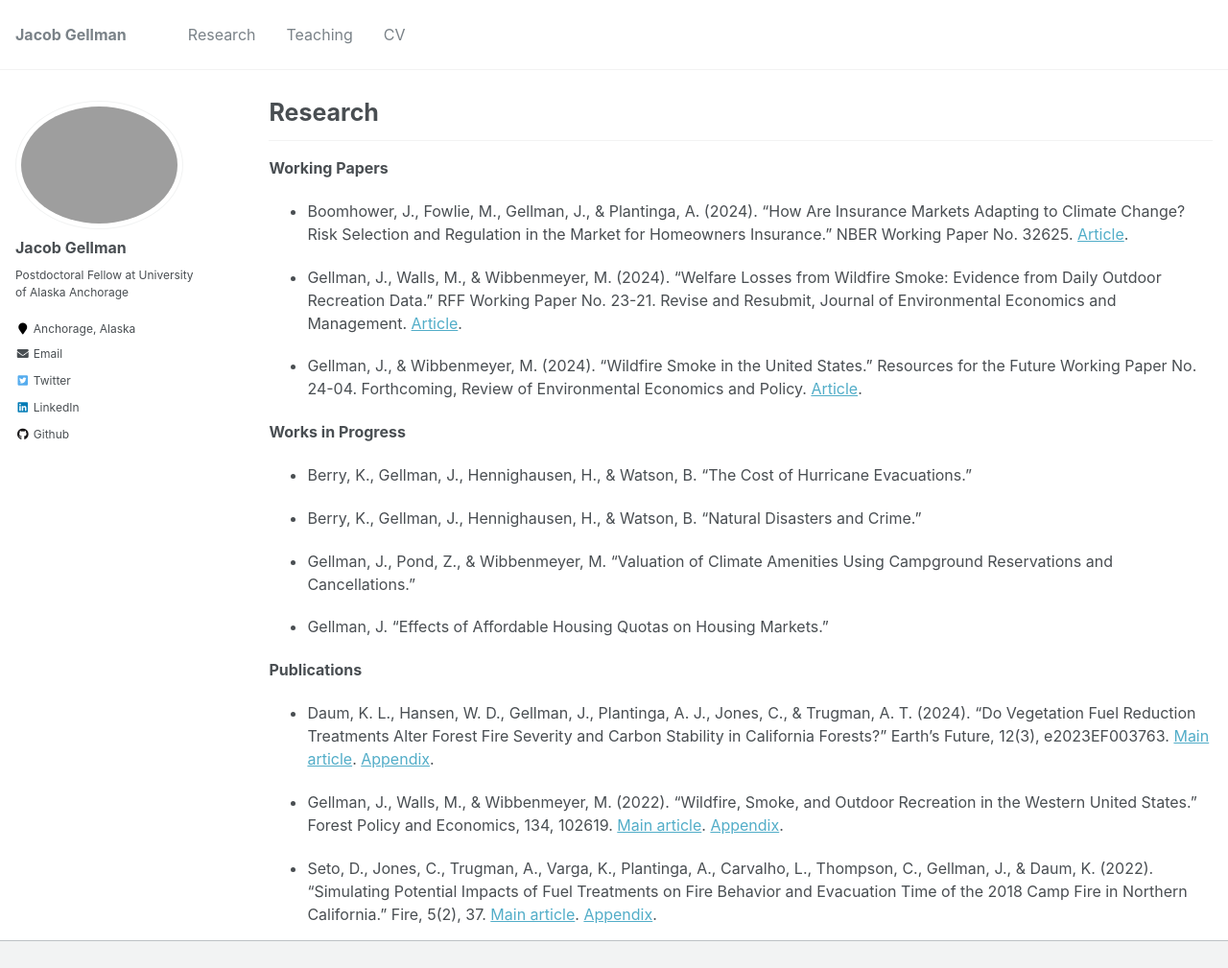
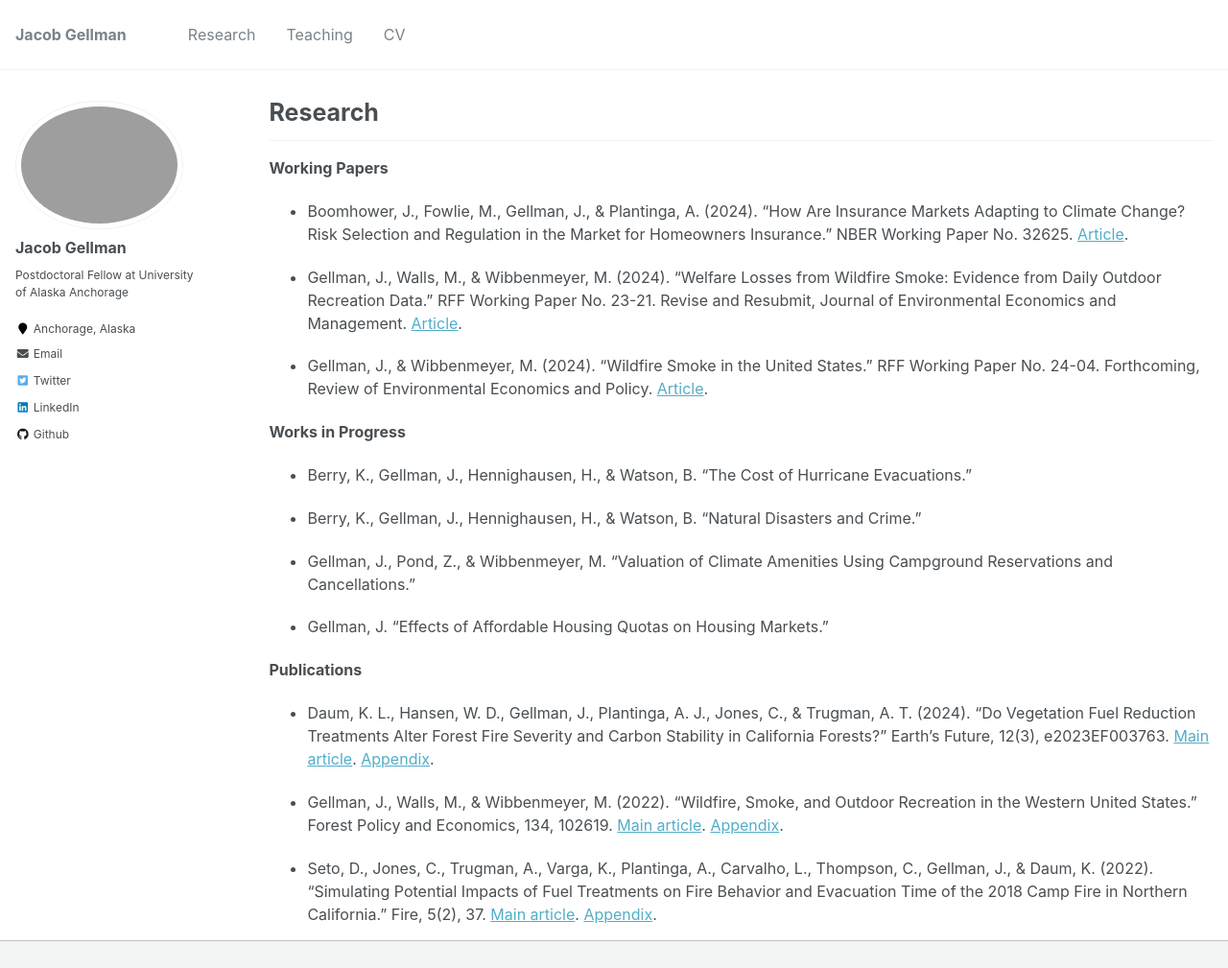
Before and after one commit to jacobgellman/jacobgellman.github.io, a Jekyll site: the page built from _pages/research.md, in a window 1280 px wide and 1161 px high, cut to the strip 0-1009 px from the top of the window. Shown: the whole strip at 96% size. Built offline with Jekyll 4.4.1, drawn with Linux system fonts in a browser that asks for light colours.

Commit message:
Research page

```diff
--- a/_pages/research.md
+++ b/_pages/research.md
@@ -14,7 +14,7 @@
 
 * Gellman, J., Walls, M., & Wibbenmeyer, M. (2024). "Welfare Losses from Wildfire Smoke: Evidence from Daily Outdoor Recreation Data." RFF Working Paper No. 23-21. Revise and Resubmit, Journal of Environmental Economics and Management. [Article](https://jacobgellman.github.io/files/gellman_et_al_2024-welfare_losses_wildfire_smoke_recreation.pdf).
 
-* Gellman, J., & Wibbenmeyer, M. (2024). "Wildfire Smoke in the United States." Resources for the Future Working Paper No. 24-04. Forthcoming, Review of Environmental Economics and Policy. [Article](https://jacobgellman.github.io/files/gellman_wibbenmeyer_2024-wildfire_smoke_in_united_states.pdf).
+* Gellman, J., & Wibbenmeyer, M. (2024). "Wildfire Smoke in the United States." RFF Working Paper No. 24-04. Forthcoming, Review of Environmental Economics and Policy. [Article](https://jacobgellman.github.io/files/gellman_wibbenmeyer_2024-wildfire_smoke_in_united_states.pdf).
 
 **Works in Progress**
 * Berry, K., Gellman, J., Hennighausen, H., & Watson, B. "The Cost of Hurricane Evacuations."
```
